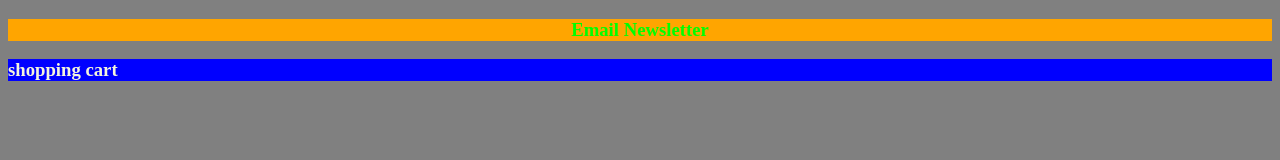
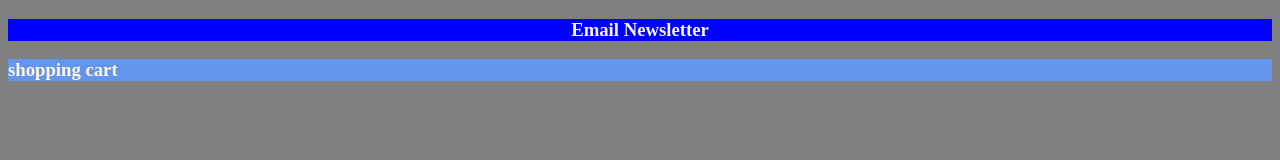
Before and after one commit to geekwise-veronica-chavez/020916-3, a plain HTML site: page index.html in a window 1280 px wide. Drawn offline with Linux system fonts and the light colour scheme.

Commit message:
changed colors

```diff
--- a/css/style.css
+++ b/css/style.css
@@ -6,12 +6,12 @@ body{
 
 h3[device=ios]{
     text-align:center;
-    background-color:orange;
-    color:lime;
+    background-color:blue;
+    color:whitesmoke;
 }
 
 #backgroundrow{
 
-    color: beige;
-    background-color: blue;
+    color: cornsilk;
+    background-color: cornflowerblue;
 }
```
